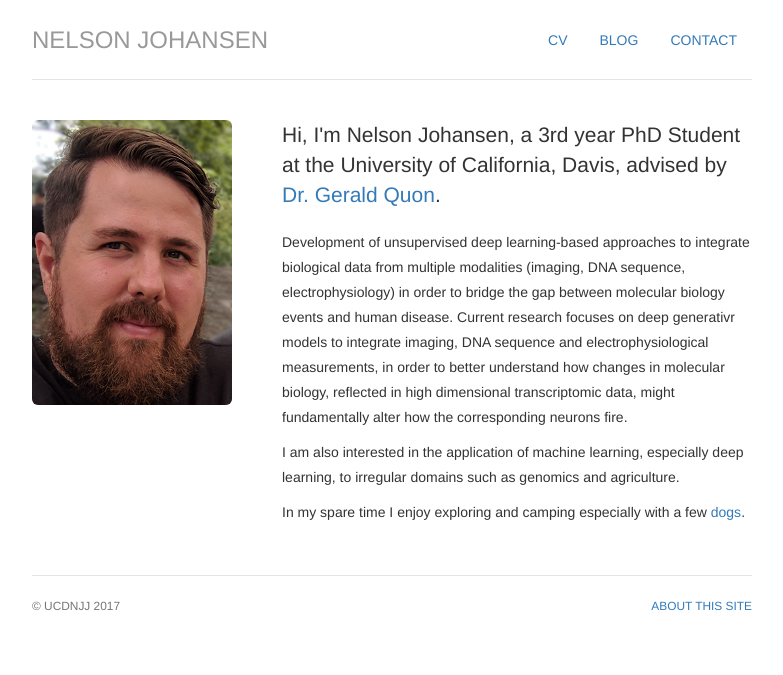
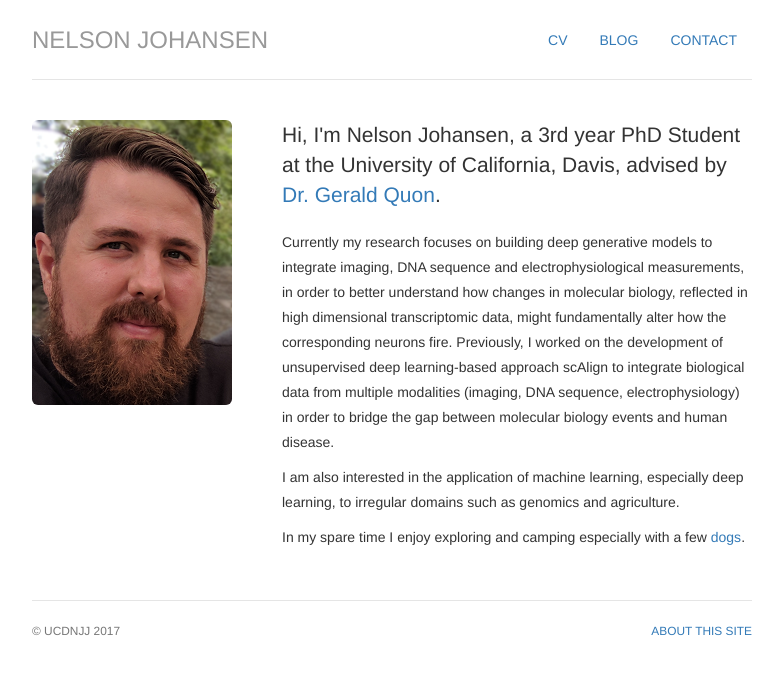
Before and after one commit to UCDNJJ/ucdnjj.github.io_old, a Jekyll site: the page built from index.html, in a window 1280 px wide. Shown: the top 675 px of the page, without its empty margins (248-1031 px from the left). Built offline with Jekyll 4.4.1, drawn with Linux system fonts in a browser that asks for light colours; nearby versions of some CDN libraries.

Commit message:
Update index.html

```diff
--- a/index.html
+++ b/index.html
@@ -13,10 +13,7 @@
 	</div>
 	<div itemscope itemtype="http://data-vocabulary.org/Person" class="col-sm-8">
 	<p class="lead">Hi, I'm <span itemprop="name">Nelson Johansen</span>, a 3rd year PhD Student at the University of California, Davis, advised by <a href="http://qlab.faculty.ucdavis.edu/">Dr. Gerald Quon</a>.</p>
-	<p>  Development of unsupervised deep learning-based approaches to integrate biological data from multiple modalities (imaging, DNA sequence,
-             electrophysiology) in order to bridge the gap between molecular biology events and human disease. Current research focuses on deep generativr
-             models to integrate imaging, DNA sequence and electrophysiological measurements, in order to better understand how changes in molecular
-             biology, reflected in high dimensional transcriptomic data, might fundamentally alter how the corresponding neurons fire. </p>
+	<p> Currently my research focuses on building deep generative models to integrate imaging, DNA sequence and electrophysiological measurements, in order to better understand how changes in molecular biology, reflected in high dimensional transcriptomic data, might fundamentally alter how the corresponding neurons fire. Previously, I worked on the development of unsupervised deep learning-based approach scAlign to integrate biological data from multiple modalities (imaging, DNA sequence, electrophysiology) in order to bridge the gap between molecular biology events and human disease. </p>
 	<p> I am also interested in the application of machine learning, especially deep learning, to irregular domains such as genomics and agriculture. </p>
 	<p> In my spare time I enjoy exploring and camping especially with a few <a href="/dogs" title="Dogs"> dogs</a>. </p>
 	</div>
```
